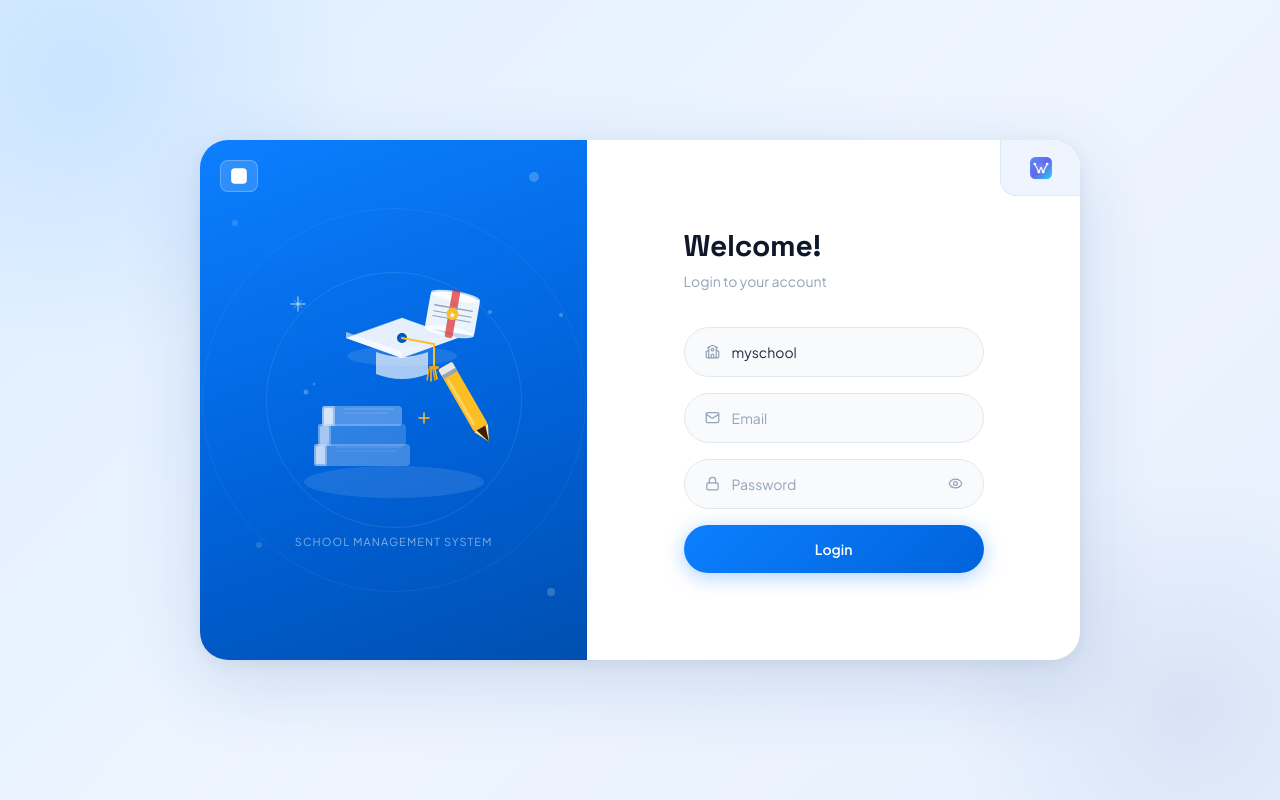
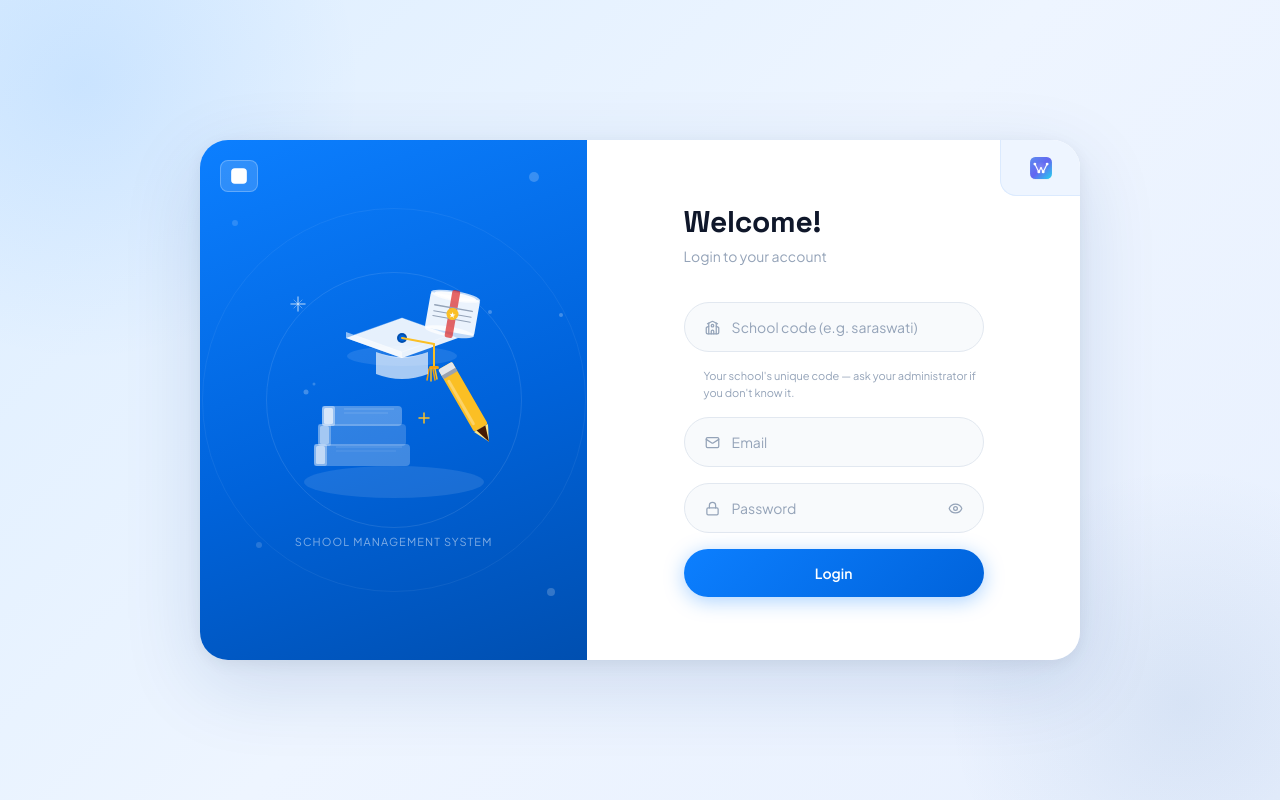
Before and after one commit to arbhram/sms-nepal, a React (Vite) app in the folder frontend/: page /login in a window 1280 px wide. Built offline with nearby package versions, Linux system fonts and the light colour scheme; no server answers.

Commit message:
Fix login on bare domain: clear myschool prefill, improve school code hint

```diff
--- a/frontend/src/pages/auth/Login.jsx
+++ b/frontend/src/pages/auth/Login.jsx
@@ -17,8 +17,8 @@ export default function Login() {
   // schoolCode input is only needed when there's no subdomain (bare localhost dev)
   const needsSchoolCode = !school;
 
-  // Pre-fill school code from ?school= query param (set by FindSchoolPage on localhost)
-  const prefilledSchool = searchParams.get('school') || 'myschool';
+  // Pre-fill school code from ?school= query param
+  const prefilledSchool = searchParams.get('school') || '';
 
   const formik = useFormik({
     initialValues: { schoolCode: prefilledSchool, email: '', password: '' },
@@ -203,7 +203,7 @@ export default function Login() {
 
             <form onSubmit={formik.handleSubmit} className="space-y-4">
 
-              {/* School code — only shown when no subdomain is detected (bare localhost) */}
+              {/* School code — only shown when no subdomain is detected */}
               {needsSchoolCode && (
                 <>
                   <div className="flex items-center gap-3 rounded-full px-5 py-3.5 bg-slate-50 border border-slate-200 transition-all focus-within:border-brand-400 focus-within:ring-2 focus-within:ring-brand-100">
@@ -214,13 +214,16 @@ export default function Login() {
                       onChange={formik.handleChange}
                       onBlur={formik.handleBlur}
                       value={formik.values.schoolCode}
-                      placeholder="School code"
+                      placeholder="School code (e.g. saraswati)"
                       className="flex-1 bg-transparent text-sm text-slate-800 placeholder-slate-400 outline-none"
                     />
                   </div>
                   {formik.errors.schoolCode && formik.touched.schoolCode && (
                     <p className="text-[11px] text-rose-500 -mt-2 pl-5">{formik.errors.schoolCode}</p>
                   )}
+                  <p className="text-[11px] text-slate-400 -mt-1 pl-5">
+                    Your school's unique code — ask your administrator if you don't know it.
+                  </p>
                 </>
               )}
 
```
